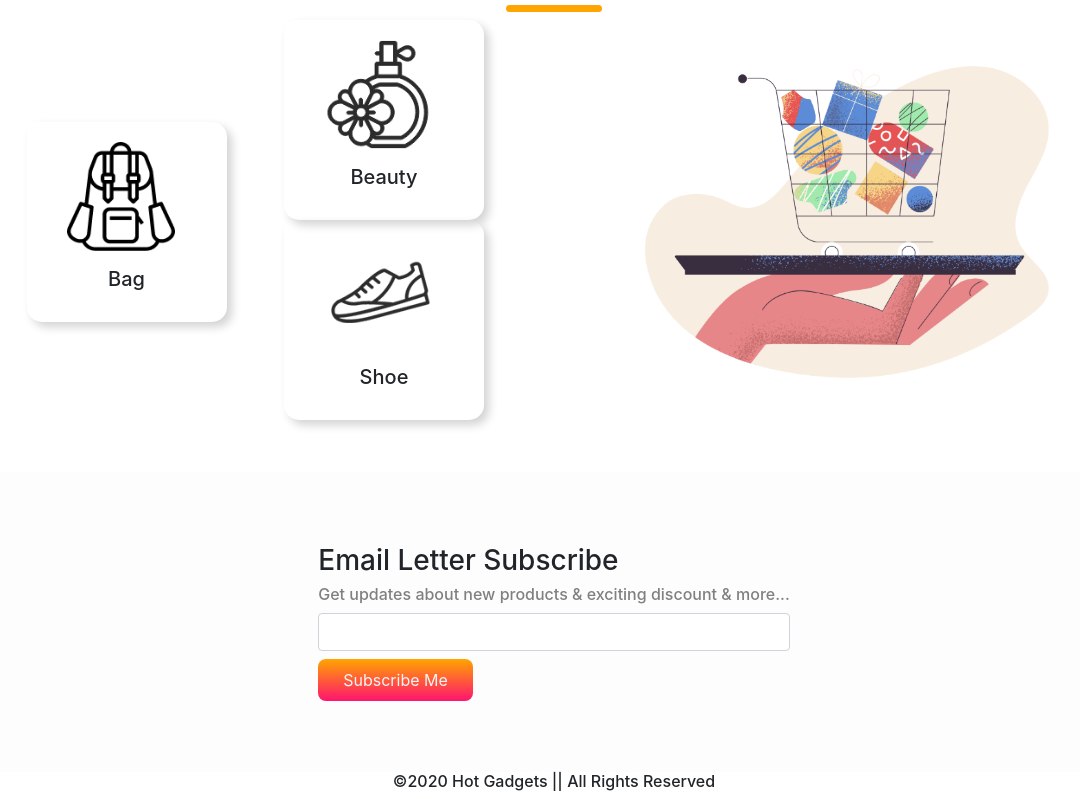
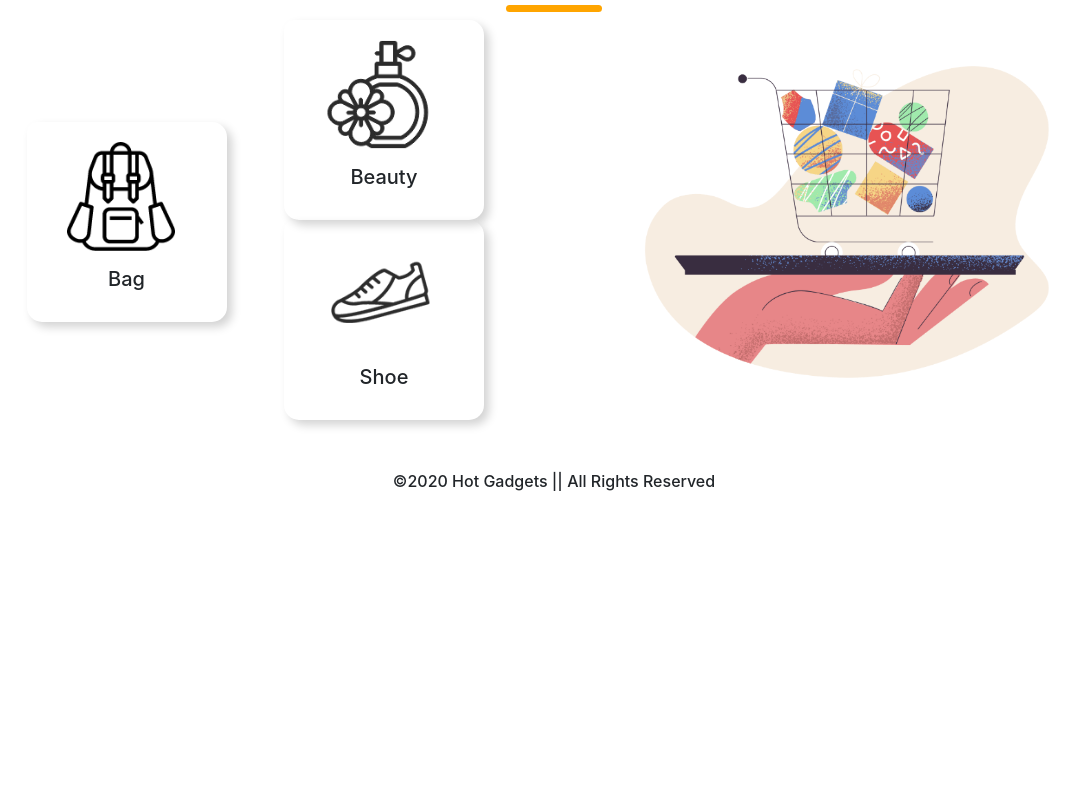
Before and after one commit to hasibur12/hotgadgets, a plain HTML site: page index.html in a window 1280 px wide. Shown: the part 1969-2768 px from the top of the page, without its empty margins (86-1166 px from the left). After the commit the page ends 2468 px from the top, so only its background shows below. Drawn offline with Linux system fonts and the light colour scheme.

Commit message:
final for assignment

```diff
--- a/css/style.css
+++ b/css/style.css
@@ -7,18 +7,7 @@
     background-color: rgba(220, 220, 220, 0.062);
     border-radius: 10px;
 }
-.subscribe-button{
-    background-image: linear-gradient(to bottom, orange 0%, #FF136F 100%);
-    color:whitesmoke;
-    border: none;
-    margin-top: 8px;
-    border-radius: 8px;
-    padding: 9px 25px;
-    cursor: pointer;
-}
-#subscribe{
-    height: 300px;
-}
+
 #subscribe h6{
     color: gray;
 }
--- a/index.html
+++ b/index.html
@@ -201,14 +201,7 @@
         </div>
     </div>
 </div>
-<div class="mt-3 container d-flex align-items-center justify-content-center subscribe-bg" id="subscribe">
-    <div>
-        <h3>Email Letter Subscribe</h3>
-        <h6>Get updates about new products & exciting discount & more...</h6>
-        <input class="form-control" type="text">
-        <button class="subscribe-button">Subscribe Me</button>
-    </div>
-</div>
+
 
 <footer id="about-us">
     <h6> ©2020 Hot Gadgets || All Rights Reserved</h6>
```
